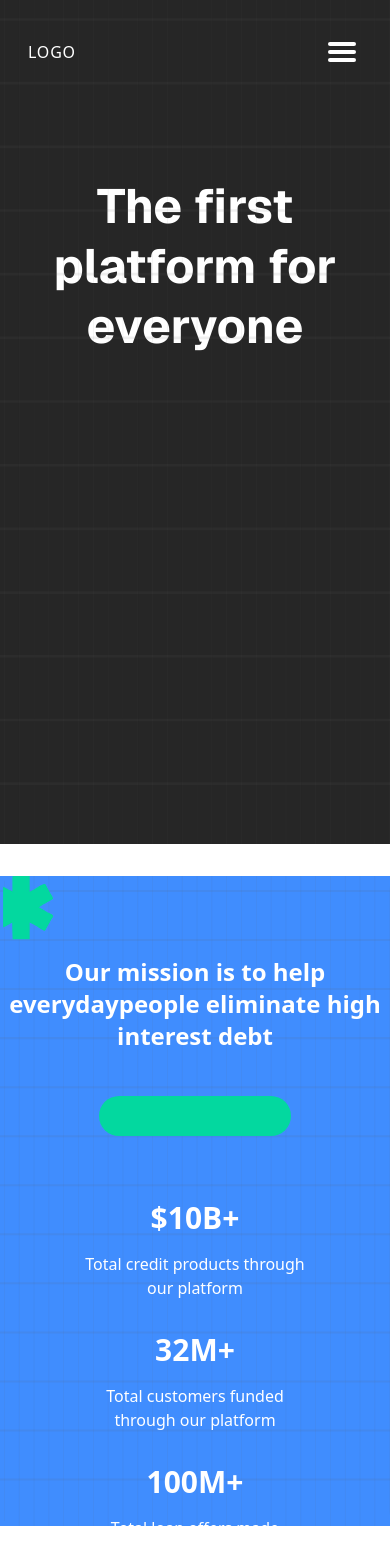
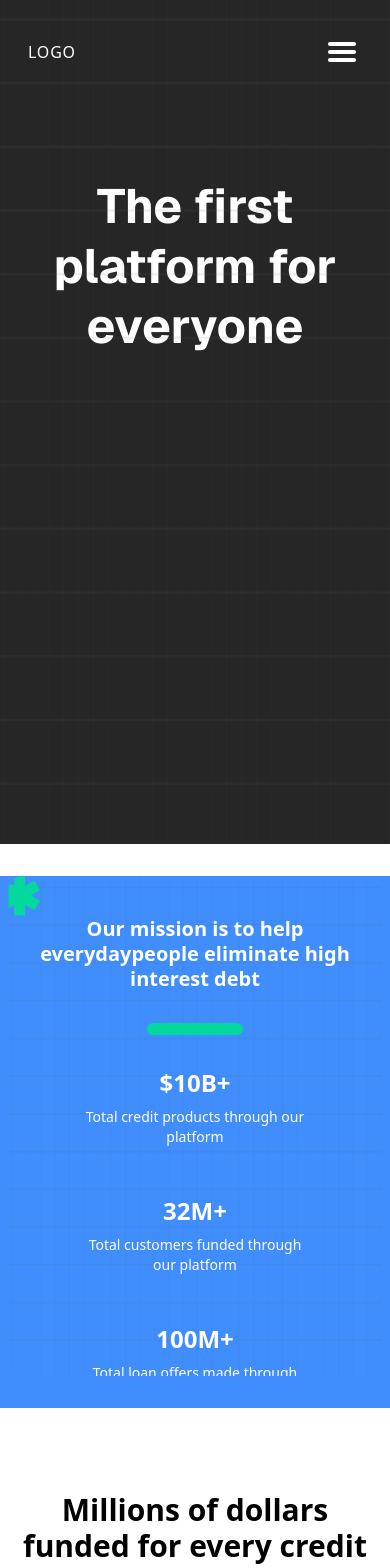
Before and after one commit to RaOne002/Penni-Website, a Next.js app: page /clients in a window 390 px wide. Shown: the top 1568 px of the page. Built offline with nearby package versions, Linux system fonts and the light colour scheme.

Commit message:
add padding for mobile screen

```diff
--- a/components/commonPage/StatSection.tsx
+++ b/components/commonPage/StatSection.tsx
@@ -25,34 +25,34 @@ const stats = [
 
 export default function StatisticsSection() {
     return (
-        <section className="rounded-3xl my-8 bg-myblue-500 w-full max-w-[1500px] max-md:rounded-none">
-            <div className="relative flex flex-row items-stretch rounded-2xl min-h-[650px] overflow-hidden max-md:flex-col">
+        <section className="rounded-3xl my-8 bg-myblue-500 w-full max-w-[1500px] max-md:rounded-none px-2 md:px-8 max-md:pb-8">
+            <div className="relative flex flex-row items-stretch rounded-2xl min-h-[500px] md:min-h-[650px] overflow-hidden max-md:flex-col">
                 <LenQBgWhiteSvg
-                    className="object-cover absolute inset-0 size-full"
+                    className="object-cover absolute inset-0 w-full h-full"
                     aria-label="Background"
                 />
                 <LenQHalfFlowerSvg
-                    className="absolute scale-x-[-1] z-10 left-[-1%] top-0 w-16 h-16 md:w-36 md:h-36"
+                    className="absolute scale-x-[-1] z-10 left-[-1%] top-0 w-10 h-10 md:w-36 md:h-36"
                     aria-label="Decorative flower"
                 />
                 {/* Section header content */}
-                <div className="absolute top-0 left-0 w-full flex flex-col items-center pt-16 z-10 max-md:pt-20">
-                    <h2 className="text-mywhite text-2xl md:text-5xl font-bold text-center pb-8">
-                        Our mission is to help everyday<br className="hidden md:block" />
+                <div className="absolute top-0 left-0 w-full flex flex-col items-center pt-10 md:pt-16 z-10">
+                    <h2 className="text-mywhite text-xl md:text-5xl font-bold text-center pb-6 md:pb-8 leading-tight max-w-[95vw] md:max-w-3xl">
+                        Our mission is to help everyday
+                        <br className="hidden md:block" />
                         people eliminate high interest debt
                     </h2>
                     {/* Green underline */}
-                    <div className="h-10 w-48 md:w-1/3 bg-myemerald-400 rounded-full mt-3 mb-16" />
-
+                    <div className="h-3 w-24 md:h-10 md:w-1/3 bg-myemerald-400 rounded-full mt-2 md:mt-3 mb-8 md:mb-16" />
                     {/* Stats */}
-                    <div className="flex flex-col md:flex-row items-center justify-center gap-8 md:gap-0 w-full px-2">
+                    <div className="flex flex-col md:flex-row items-center justify-center gap-6 md:gap-0 w-full px-1 md:px-2">
                         {stats.map((stat, idx) => (
                             <div
                                 key={idx}
-                                className={`flex-1 flex flex-col items-center px-2 md:px-0`}
+                                className="flex-1 flex flex-col items-center px-2 md:px-0 mb-6 md:mb-0"
                             >
-                                <div className="text-mywhite text-3xl md:text-6xl font-semibold mb-2">{stat.value}</div>
-                                <div className="text-mywhite text-base md:text-xl text-center pt-2 w-full max-w-[220px]">
+                                <div className="text-mywhite text-2xl md:text-6xl font-semibold mb-1 md:mb-2">{stat.value}</div>
+                                <div className="text-mywhite text-sm md:text-xl text-center pt-1 md:pt-2 w-full max-w-[220px]">
                                     {stat.label}
                                 </div>
                             </div>
```
